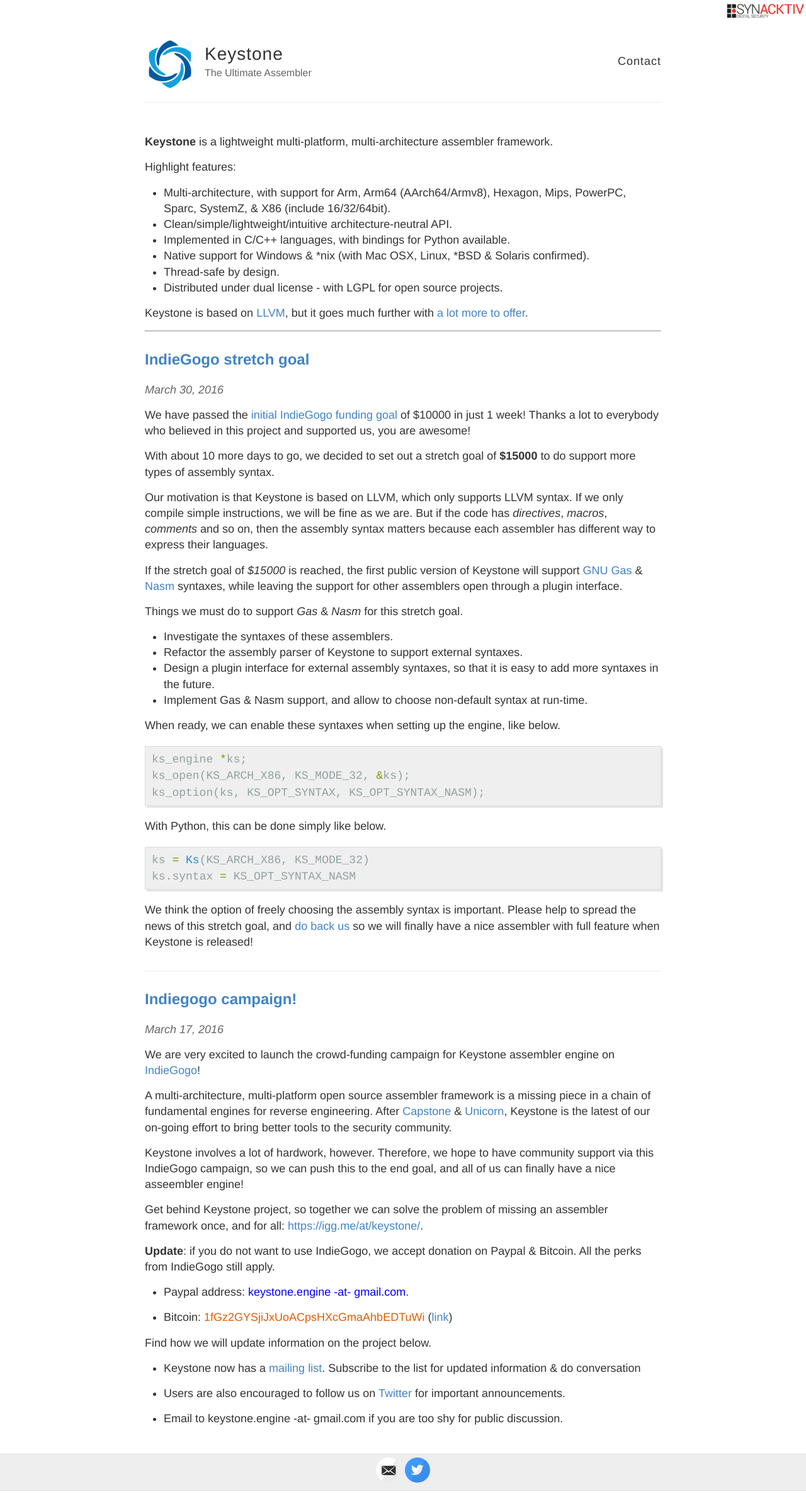
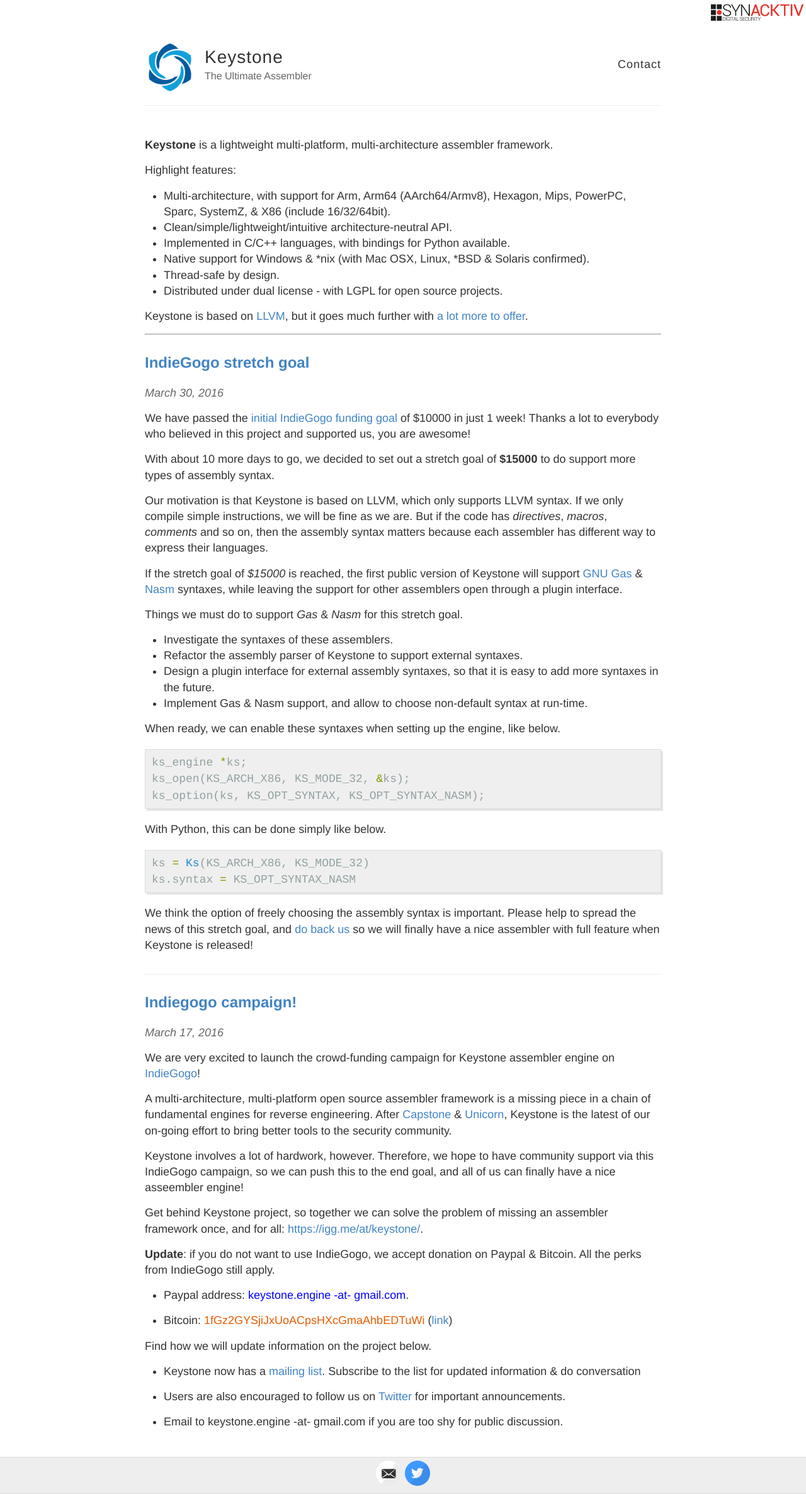
Before and after one commit to keystone-engine/keystone-engine.github.io, a Jekyll site: the page built from index.html, in a window 1280 px wide. Shown: the whole page at 63% size. Built offline with Jekyll 4.4.1, drawn with Linux system fonts in a browser that asks for light colours.

Commit message:
fix URL to synacktiv.com

```diff
--- a/_includes/sponsors.html
+++ b/_includes/sponsors.html
@@ -1,5 +1,5 @@
 <div align="right">
-<a href="https://www.synacktiv.com">
-<img border="0" src="/images/synacktiv.png" height="25">
+<a href="http://www.synacktiv.com">
+<img border="0" src="/images/synacktiv.png" height="30">
 </a>
 </div>
```
